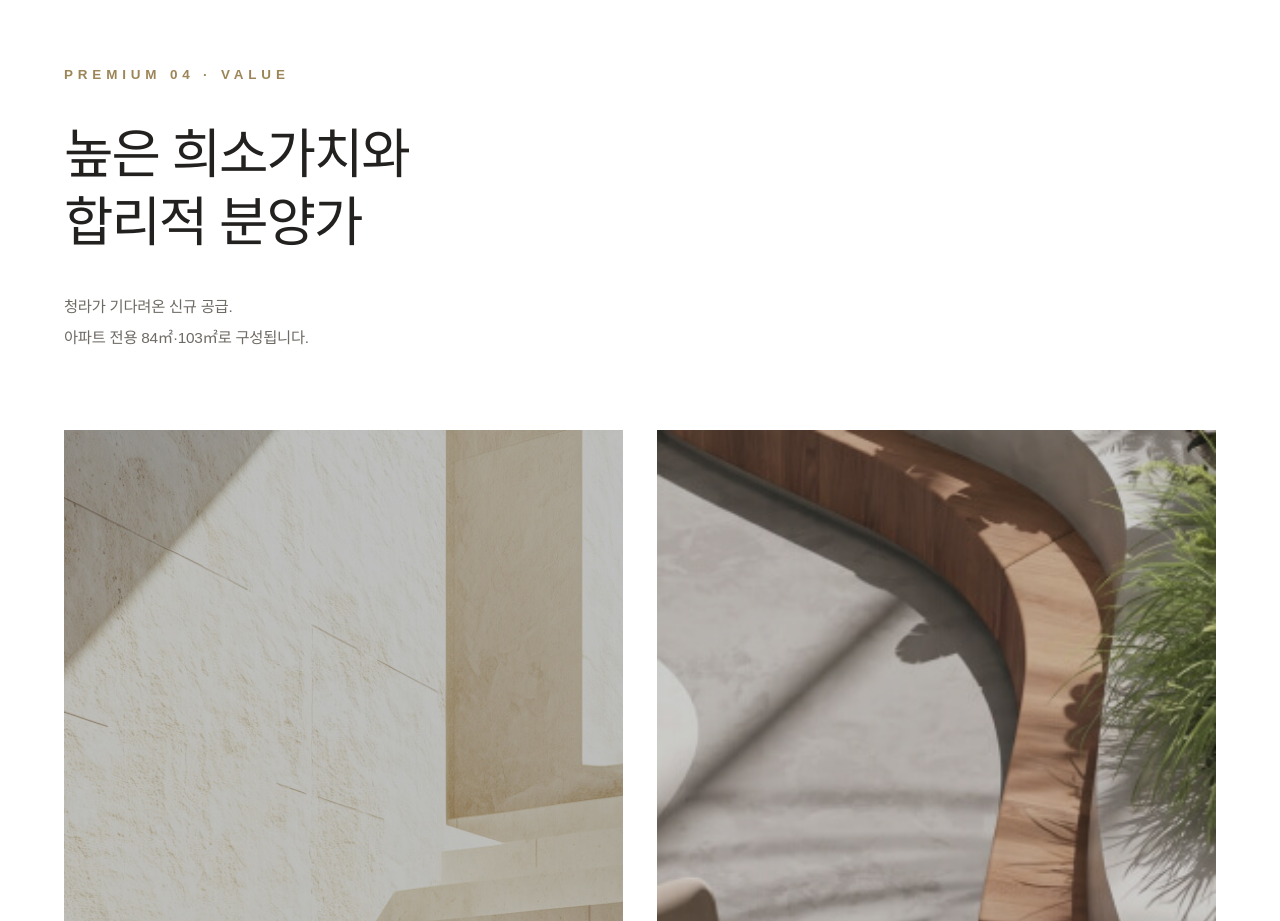
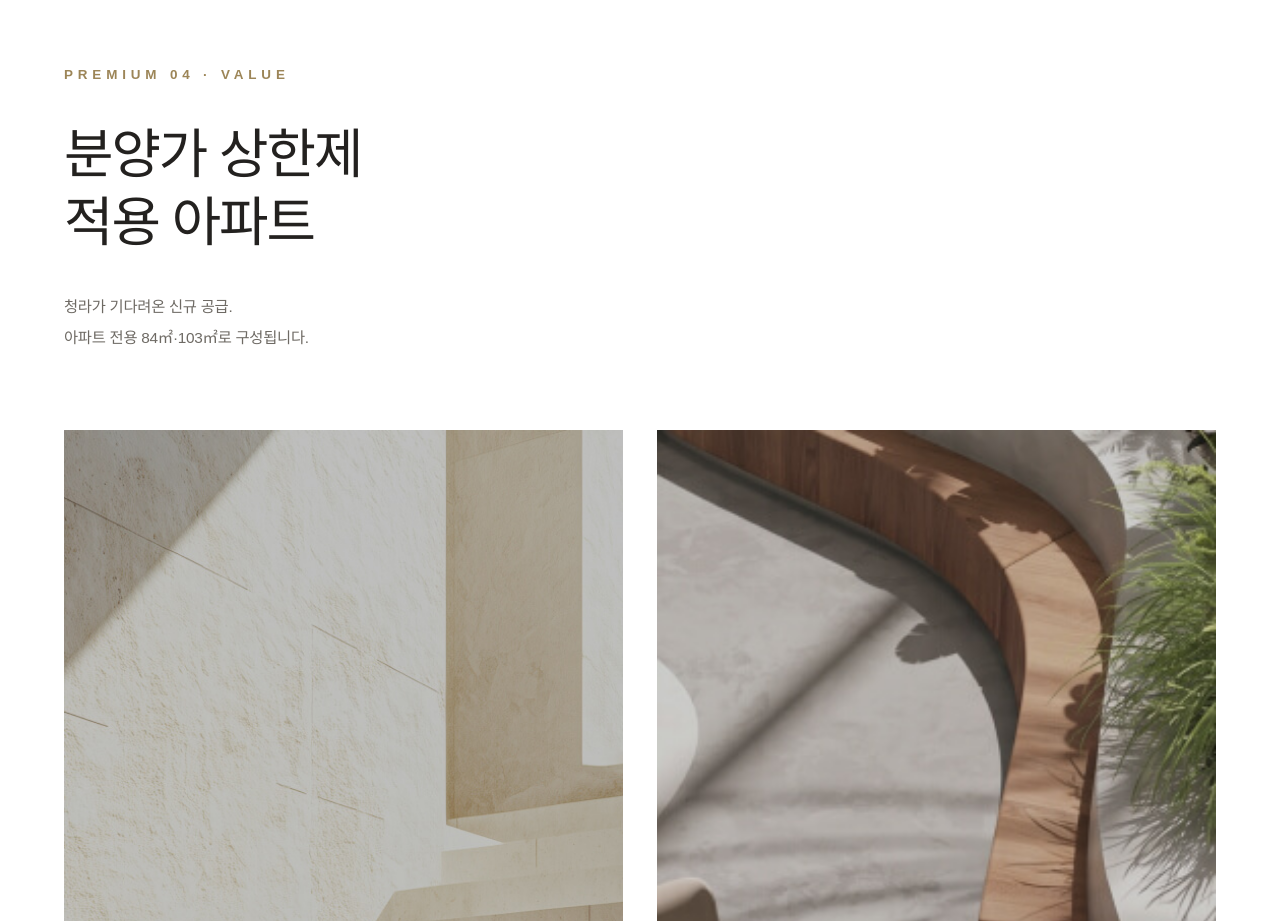
Before and after one commit to yisim817-byte/cheongna-arkone-prugio-main, a plain HTML site: page premium.html in a window 1280 px wide. Shown: the part 6960-7881 px from the top of the page. Drawn offline with Linux system fonts and the light colour scheme; a web font is replaced by a local one.

Commit message:
seo(a1): premium 04 제목 중립화 (CEO 10:49 후속)

```diff
--- a/premium.html
+++ b/premium.html
@@ -169,7 +169,7 @@
 <div class="wrap">
 <div class="story__head rv">
 <span class="story__no">PREMIUM 04 · VALUE</span>
-<h2 class="story__title">높은 희소가치와<br/>합리적 분양가</h2>
+<h2 class="story__title">분양가 상한제<br/>적용 아파트</h2>
 <p class="story__desc">청라가 기다려온 신규 공급.<br/>아파트 전용 84㎡·103㎡로 구성됩니다.</p>
 </div>
 </div>
```
